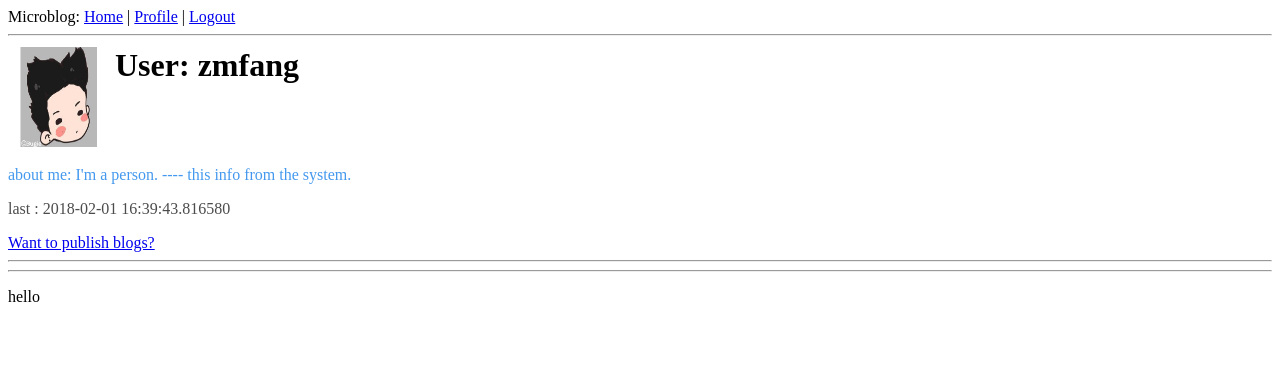
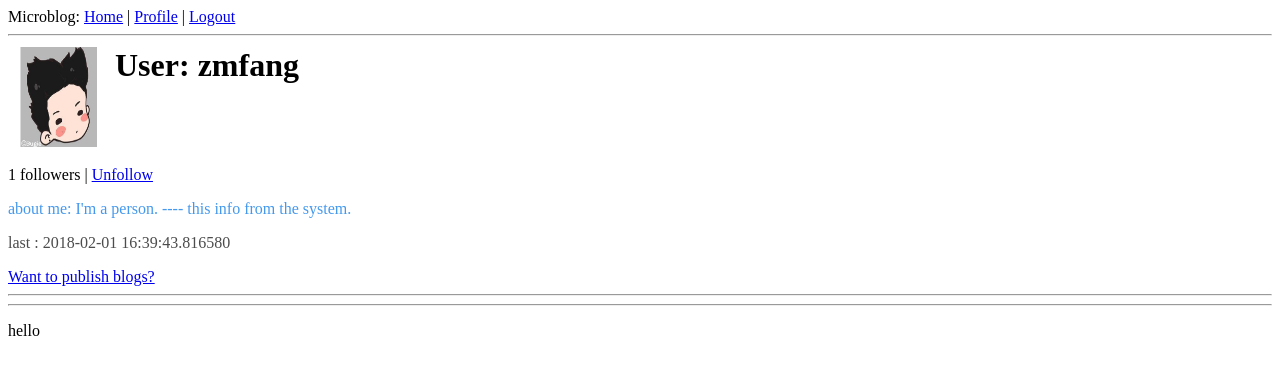
Before and after one commit to zmfang/pythonMicroblog, a Flask app: page /user/1 in a window 1280 px wide. Shown: the top 375 px of the page. Run offline with Flask 2, Linux system fonts and the light colour scheme; a user stored in the database is signed in; data comes from the database, SQL or seed files in the repository; both versions use the stored data as it was after the commit; parts of the project's set-up code (start-up, migrations or seed data) failed here and were passed over.

Commit message:
添加关注者和被关注功能，创建关联表。

```diff
--- a/app/models.py
+++ b/app/models.py
@@ -9,14 +9,47 @@ ROLE_USER = 0
 ROLE_ADMIN = 1
 
 
+followers = db.Table('followers',
+                     db.Column('follower_id', db.Integer, db.ForeignKey('user.id')),
+                     db.Column('followed_id', db.Integer, db.ForeignKey('user.id'))
+                     )
+
+
 class User(db.Model, UserMixin):
     id = db.Column(db.Integer, primary_key=True)
     nickname = db.Column(db.String(64), unique=True)
     email = db.Column(db.String(120), unique=True)
     role = db.Column(db.SmallInteger, default=ROLE_USER)
-    posts = db.relationship('Post', backref='author', lazy='dynamic')
+    posts = db.relationship('Post', backref='user', lazy='dynamic')
     last_seen = db.Column(db.String(120), unique=True)
     about_me = db.Column(db.String(140))
+    followed = db.relationship("User", secondary=followers,
+                               primaryjoin=(followers.c.follower_id == id),
+                               secondaryjoin=(followers.c.followed_id == id),
+                               backref=db.backref("followers", lazy="dynamic"),
+                               lazy="dynamic")
+
+    #  添加和移除“关注者”功能
+    def follow(self, user):
+        if not self.is_following(user):
+            self.followed.append(user)
+            return self
+
+    def unfollow(self, user):
+        if self.is_following(user):
+            self.followed.remove(user)
+            return self
+
+    def is_following(self, user):
+        return self.followed.filter(followers.c.followed_id == user.id).count() > 0
+
+    # 查询关注者所发布博客
+    def followed_post(self):
+        return Post.query.join(followers,
+                               (followers.c.followed_id == Post.user_id)
+                               .filter(followers.c.followed_id == self.id)
+                               .order_by(Post.timestamp.desc())
+                               )
 
     # def is_authenticated(self):
     #     return True  # 除非表示用户的对象因为某些原因不允许被认证。
--- a/app/templates/user.html
+++ b/app/templates/user.html
@@ -7,6 +7,14 @@
             <td><h1>User: {{user.nickname}}</h1></td>
         </tr>
     </table>
+       <p>{{user.followers.count()}} followers |
+
+            {% if not g.user.is_following(user) %}
+                <a href="{{url_for('follow', user_id = user.id)}}">Follow</a>
+            {% else %}
+                <a href="{{url_for('unfollow', user_id = user.id)}}">Unfollow</a>
+            {% endif %}
+            </p>
     {% if user.about_me %}
         <p  >about me: {{ user.about_me }}   <a onclick="about_me()" style="color:#4499EE;">Edit</a></p>
     {% else %}
--- a/app/views.py
+++ b/app/views.py
@@ -56,6 +56,10 @@ def login():
             try:
                 db.session.add(user)
                 db.session.commit()
+                # 关注自己
+                db.session.add(user.follow(user))
+                db.session.commit()
+
             except():
                 flash("错误：The Database error!")
                 return redirect("/login")
@@ -216,6 +220,41 @@ def about_me(user_id):
     return redirect(url_for("users", user_id=user_id))
 
 
-# @app.router("/image/<image_id>")
-# def index(image_id):
-#     image = file ()
+@app.route("/follow/<int:user_id>")
+@login_required
+def follow(user_id):
+    user = User.query.filter_by(id=user_id).first()
+    if user is None:
+        flash("User %d not found." % user_id)
+        return redirect(url_for("index"))
+    if user == g.user:
+        flash("You can\'t follow yourself!")
+        return redirect(url_for("users", user_id=user_id))
+    u = g.user.follow(user)
+    if u is None:
+        flash("Cannot follow" + user.nickname+'.')
+        return redirect(url_for("users", user_id=user_id))
+    db.session.add(u)
+    db.session.commit()
+    flash("You are now following" + user.nickname + "!")
+    return redirect(url_for("users", user_id=user_id))
+
+
+@app.route('/unfollow/<int:user_id>')
+@login_required
+def unfollow(user_id):
+    user = User.query.filter_by(id=user_id).first()
+    if user is None:
+        flash('User %d not found.' % user_id)
+        return redirect(url_for('index'))
+    if user == g.user:
+        flash('You can\'t unfollow yourself!')
+        return redirect(url_for('users', user_id=user_id))
+    u = g.user.unfollow(user)
+    if u is None:
+        flash('Cannot unfollow ' + user.nickname + '.')
+        return redirect(url_for('users', user_id=user_id))
+    db.session.add(u)
+    db.session.commit()
+    flash('You have stopped following ' + user.nickname + '.')
+    return redirect(url_for('users', user_id=user_id))
--- a/config.py
+++ b/config.py
@@ -9,3 +9,4 @@ basedir = os.path.abspath(os.path.dirname(__file__))
 
 SQLALCHEMY_DATABASE_URI = 'sqlite:///' + os.path.join(basedir, 'app.db')
 SQLALCHEMY_MIGRATE_REPO = os.path.join(basedir, 'db_repository')
+print(SQLALCHEMY_DATABASE_URI)
```
Also changed, not shown: app.db.
